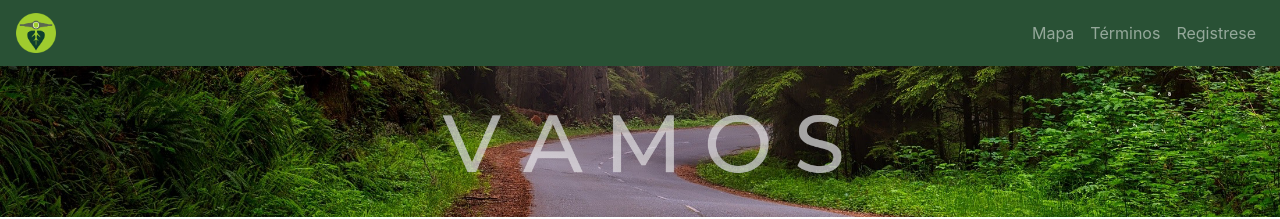
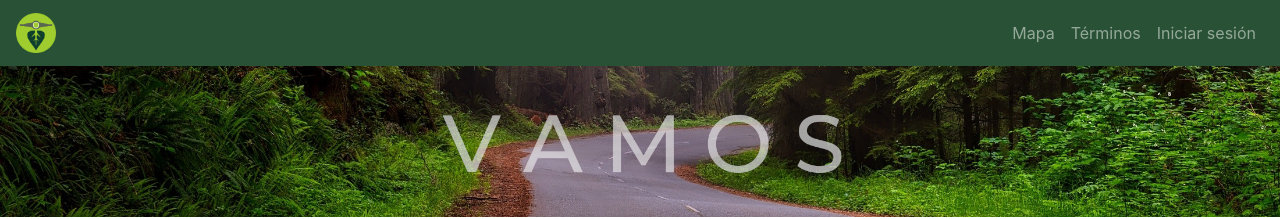
Before and after one commit to Eco-transport/Front, a Vue app in the folder Ecotransport/: page /mapa in a window 1280 px wide. Shown: the top 219 px of the page. Built offline with nearby package versions, Linux system fonts and the light colour scheme.

Commit message:
Se agrega pagina para inicio de sesion, se corrigen rutas del Reouter de Vue

```diff
--- a/Ecotransport/src/components/Header.vue
+++ b/Ecotransport/src/components/Header.vue
@@ -28,7 +28,7 @@
           </li>
 
           <li class="nav-item">
-            <a class="nav-link" href="registro">Registrese</a>
+            <a class="nav-link" href="iniciar-sesion">Iniciar sesión</a>
           </li>
         </ul>
       </div>
--- a/Ecotransport/src/router/index.js
+++ b/Ecotransport/src/router/index.js
@@ -9,6 +9,7 @@ import ConfirmarRegistro from "@/views/ConfirmarRegistro";
 import RegistroConfirmado from "@/views/RegistroConfirmado";
 import EliminarCuenta1 from "@/views/EliminarCuenta1";
 import CuentaEliminada from "@/views/CuentaEliminada";
+import IniciarSesion from "@/views/IniciarSesion";
 
 Vue.use(Router)
 
@@ -56,5 +57,11 @@ export default new Router({
       name: 'CuentaEliminada',
       component: CuentaEliminada
     },
+
+    {
+      path: '/iniciar-sesion',
+      name: 'IniciarSesion',
+      component: IniciarSesion
+    },
     ]
 })
--- /dev/null
+++ b/Ecotransport/src/views/IniciarSesion.vue
@@ -0,0 +1,17 @@
+<template>
+    <div>
+        <Header></Header>
+        <br>
+        <h1>Iniciar Sesión</h1>
+    </div>
+</template>
+
+<script>
+import Header from "@/components/Header";
+export default {
+  name: "iniciarsesion",
+  components: {
+    Header,
+  },
+};
+</script>
--- a/Ecotransport/src/views/Mapa.vue
+++ b/Ecotransport/src/views/Mapa.vue
@@ -72,11 +72,10 @@
 
 <script>
 import Header from "@/components/Header";
-// import Footer from "@/components/Footer";
 export default {
-  name: "apa",
+  name: "Mapa",
   components: {
-    Header, //, Footer
+    Header,
   },
 };
 </script>
```
